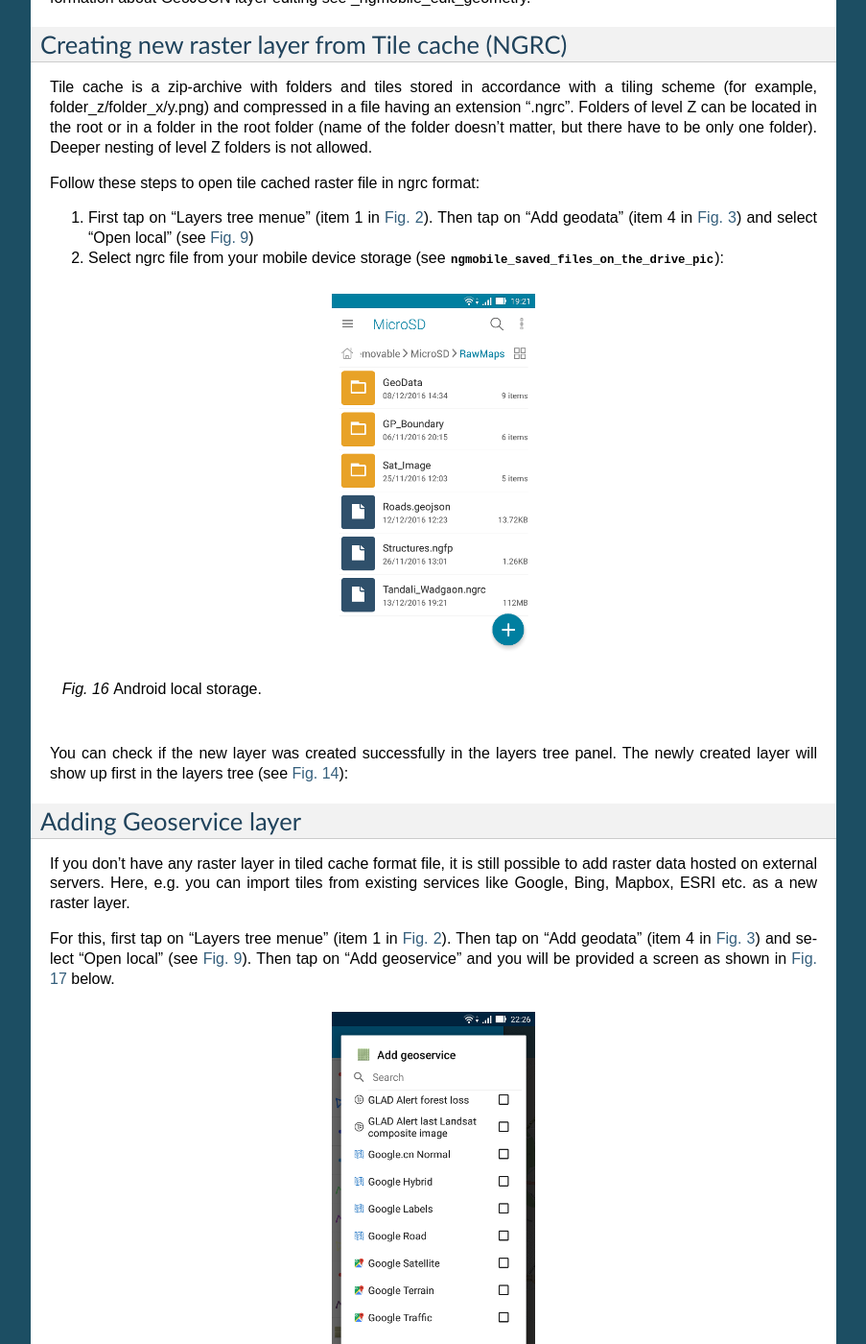
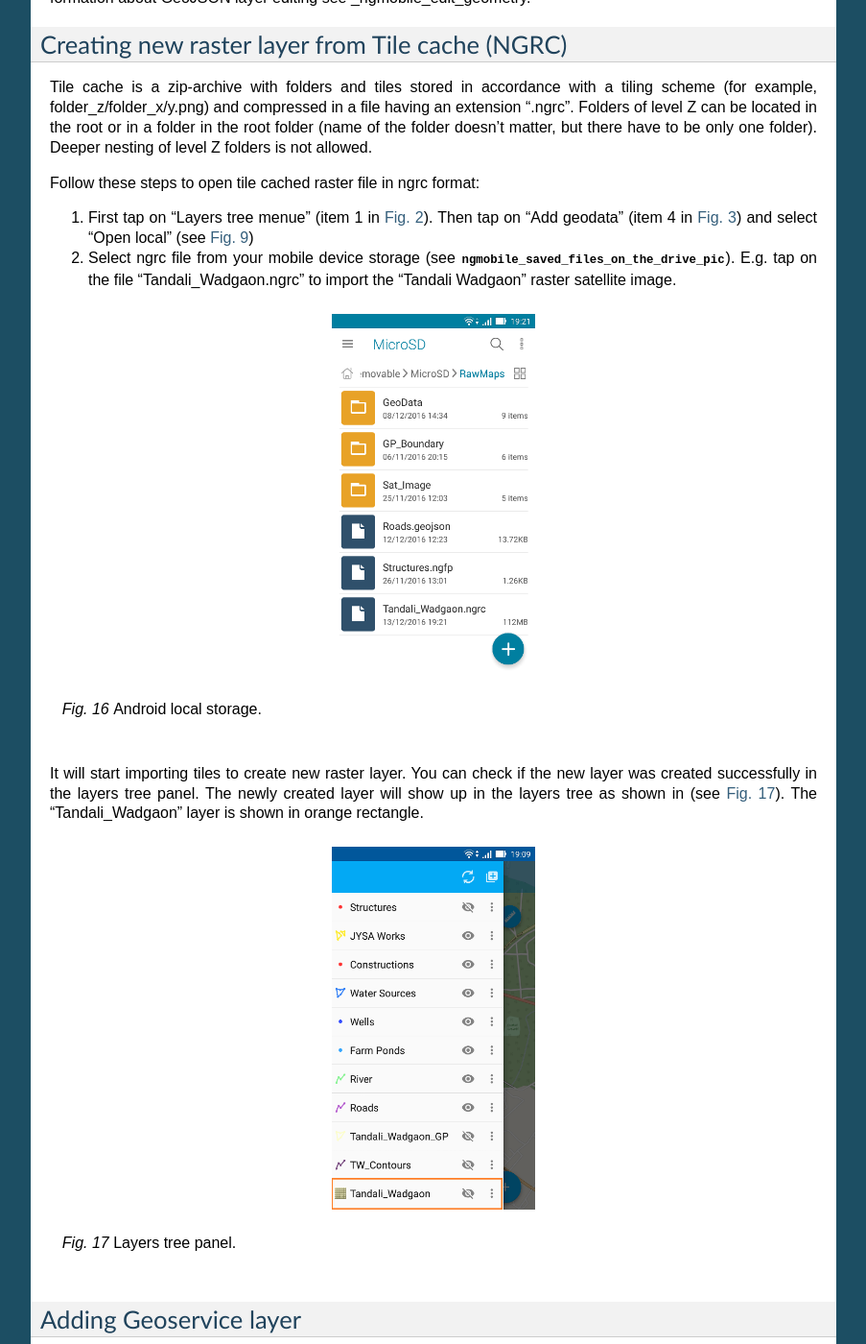
Before and after one commit to nextgis/docs_ngmobile, a Sphinx documentation site: the page built from source/load_geodata.rst, in a window 1280 px wide and 1400 px high, scrolled down 5008 px. Shown: the whole window at 96% size, without its empty margins (198-1101 px from the left). Built offline with Sphinx 7.4.7, drawn with Linux system fonts in a browser that asks for light colours; formulas are drawn with MathJax 3; some of the changed text lies outside the part shown.

Commit message:
Update load_geodata.rst

```diff
--- a/source/load_geodata.rst
+++ b/source/load_geodata.rst
@@ -139,7 +139,7 @@
 
 1. First tap on "Layers tree menue" (item 1 in :numref:`ngmobile_main_activity_pic_1`). Then tap on "Add geodata" (item 4 in :numref:`ngmobile_layer_tree_pic`) and select "Open local" (see :numref:`ngmobile_options_menu_new_layer_pic`)
 
-2. Select ngrc file from your mobile device storage (see :numref:`ngmobile_saved_files_on_the_drive_pic`):
+2. Select ngrc file from your mobile device storage (see :numref:`ngmobile_saved_files_on_the_drive_pic`). E.g. tap on the file "Tandali_Wadgaon.ngrc" to import the "Tandali Wadgaon" raster satellite image.
 
 .. figure:: _static/saved_files_on_the_drive_unit.png
    :name: ngmobile_saved_files_on_the_drive_pic
@@ -148,7 +148,14 @@
 
    Android local storage.
 
-You can check if the new layer was created successfully in the layers tree panel. The newly created layer will show up first in the layers tree (see :numref:`ngmobile_tree_layers_geo_pic`):
+It will start importing tiles to create new raster layer. You can check if the new layer was created successfully in the layers tree panel. The newly created layer will show up in the layers tree as shown in (see :numref:`ngmobile_tree_layers_ngrc_pic`). The "Tandali_Wadgaon" layer is shown in orange rectangle.
+
+.. figure:: _static/tree_layers_ngrc.png
+   :name: ngmobile_tree_layers_ngrc_pic
+   :align: center
+   :height: 10cm
+
+   Layers tree panel.
 
 .. _ngmobile_add_geoservice:
 
@@ -196,7 +203,7 @@
 
 1. First tap on "Layers tree menue" (item 1 in :numref:`ngmobile_main_activity_pic_1`). Then tap on "Add geodata" (item 4 in :numref:`ngmobile_layer_tree_pic`) and select "Open local" (see :numref:`ngmobile_options_menu_new_layer_pic`)
 
-2. Select NGFP file from your mobile device storage (see :numref:`ngmobile_saved_files_on_the_drive_pic`):
+2. Select NGFP file from your mobile device storage (see :numref:`ngmobile_saved_files_on_the_drive_pic`). E.g. tap on the file "Structures.geojson" to import the "Structures" vector data file.
 
 .. figure:: _static/saved_files_on_the_drive_unit.png
    :name: ngmobile_saved_files_on_the_drive_pic
@@ -207,12 +214,23 @@
 
 3. When the file is selected a layer settings dialog opens. Here you can specify a layer name (see :numref:`ngmobile_settind_layer_form_pic`):
 
-.. figure:: _static/tree_layers_ngfp.png
+.. figure:: _static/settind_layer_form.png
    :name: ngmobile_settind_layer_form_pic
    :align: center
    :height: 10cm
 
    Layer settings dialogue.
+
+4. Pressing "Create" button starts data processing for creation of a new layer.
+
+You can check if the new layer was created successfully in the layers tree panel. The newly created layer will show up in the layers tree (see :numref:`ngmobile_tree_layers_geo_pic`). The "Structures" layer is shown in orange rectangle.
+
+.. figure:: _static/tree_layers_ngfp.png
+   :name: ngmobile_tree_layers_ngfp_pic
+   :align: center
+   :height: 10cm
+
+   Layers tree panel.
 
 NGFP layers use custom (not standard) attributes form optimized for attributes viewing and editing. Custom form may contain special controls for editing, such as dropdowns, checkboxes or linked lists.
 
```
